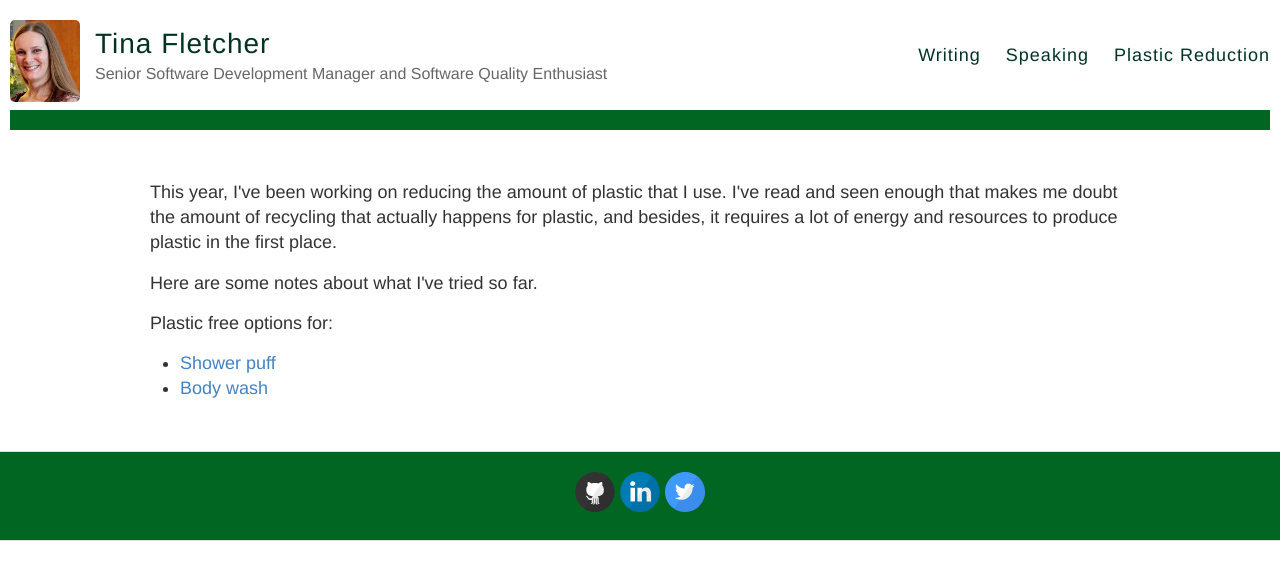
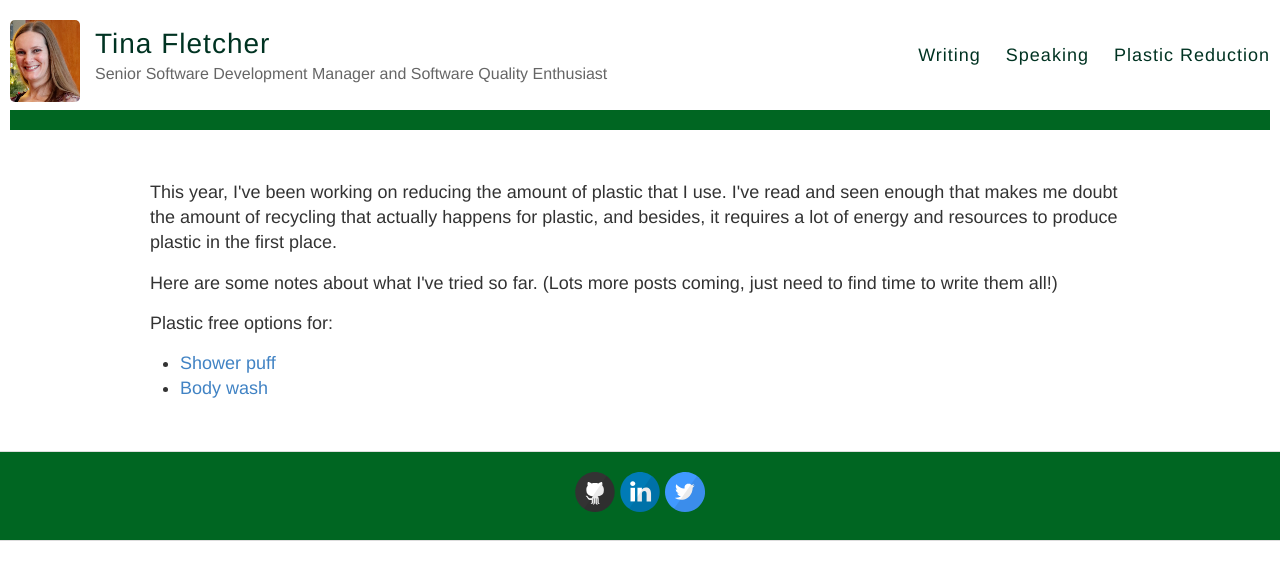
Before and after one commit to tinafletcher/tinafletcher.github.io, a Jekyll site: the page built from reduce.html, in a window 1280 px wide. Shown: the top 580 px of the page. Built offline with Jekyll 4.4.1, drawn with Linux system fonts in a browser that asks for light colours.

Commit message:
Adding a sentence

```diff
--- a/reduce.html
+++ b/reduce.html
@@ -7,7 +7,7 @@ title: Plastic Reduction
 
   <p>This year, I've been working on reducing the amount of plastic that I use. I've read and seen enough that makes me doubt the amount of recycling that actually happens for plastic, and besides, it requires a lot of energy and resources to produce plastic in the first place.</p>
 
-  <p>Here are some notes about what I've tried so far.</p>
+  <p>Here are some notes about what I've tried so far. (Lots more posts coming, just need to find time to write them all!)
 
   <p>Plastic free options for:</p>
 
```
